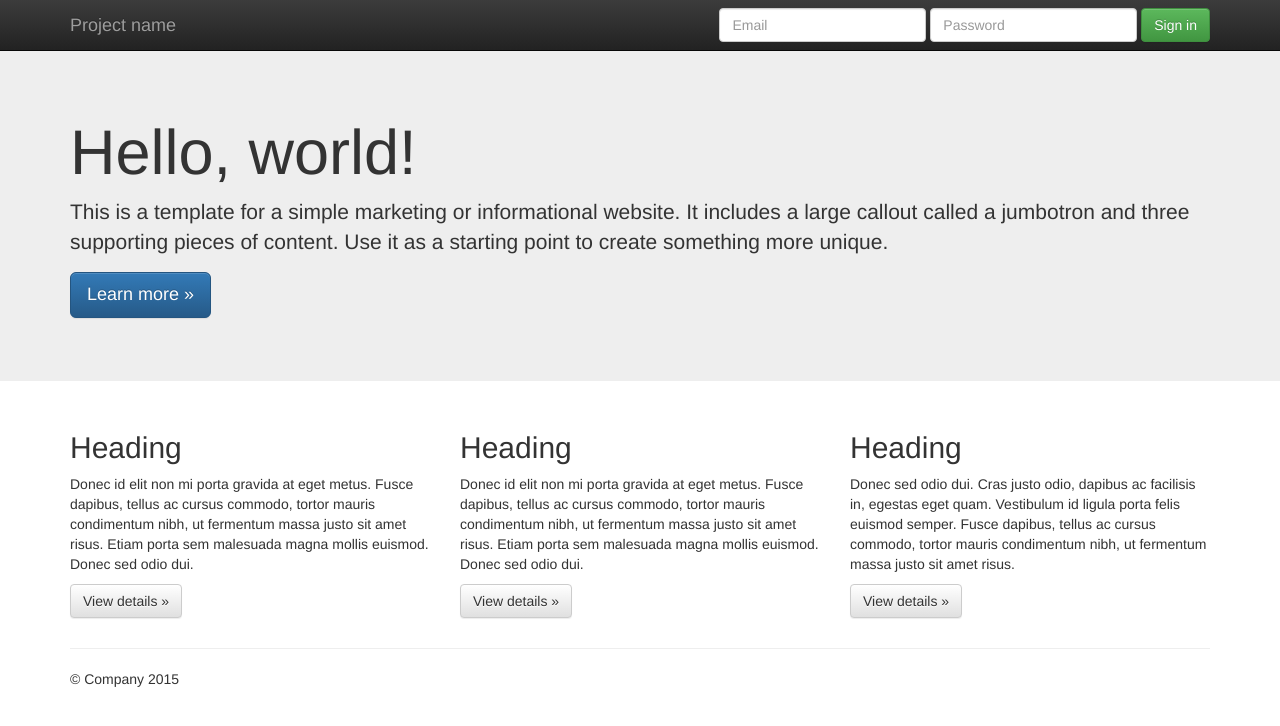
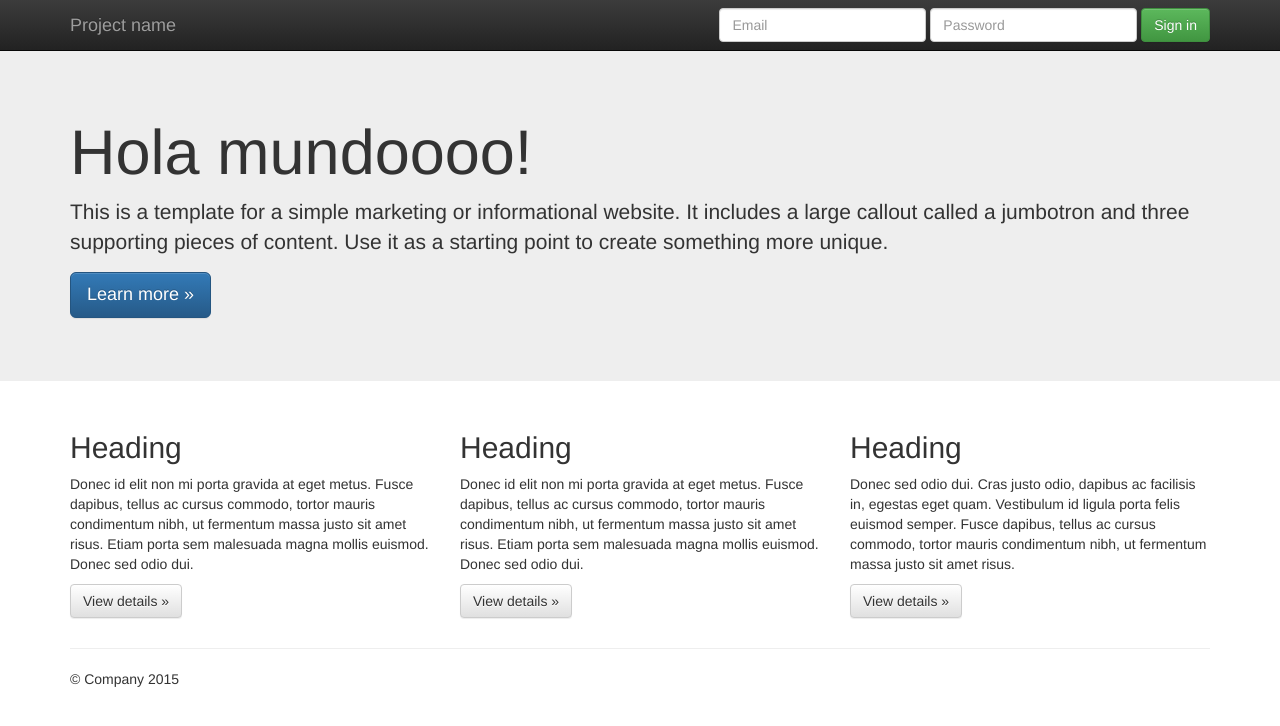
Before and after one commit to JuanFerreiraQ/CursoGIT2023, a plain HTML site: page index.html in a window 1280 px wide. Drawn offline with nearby package versions, Linux system fonts and the light colour scheme.

```diff
--- a/index.html
+++ b/index.html
@@ -55,7 +55,7 @@
     <!-- Main jumbotron for a primary marketing message or call to action -->
     <div class="jumbotron">
       <div class="container">
-        <h1>Hello, world!</h1>
+        <h1>Hola mundoooo!</h1>
         <p>This is a template for a simple marketing or informational website. It includes a large callout called a jumbotron and three supporting pieces of content. Use it as a starting point to create something more unique.</p>
         <p><a class="btn btn-primary btn-lg" href="#" role="button">Learn more &raquo;</a></p>
       </div>
```
